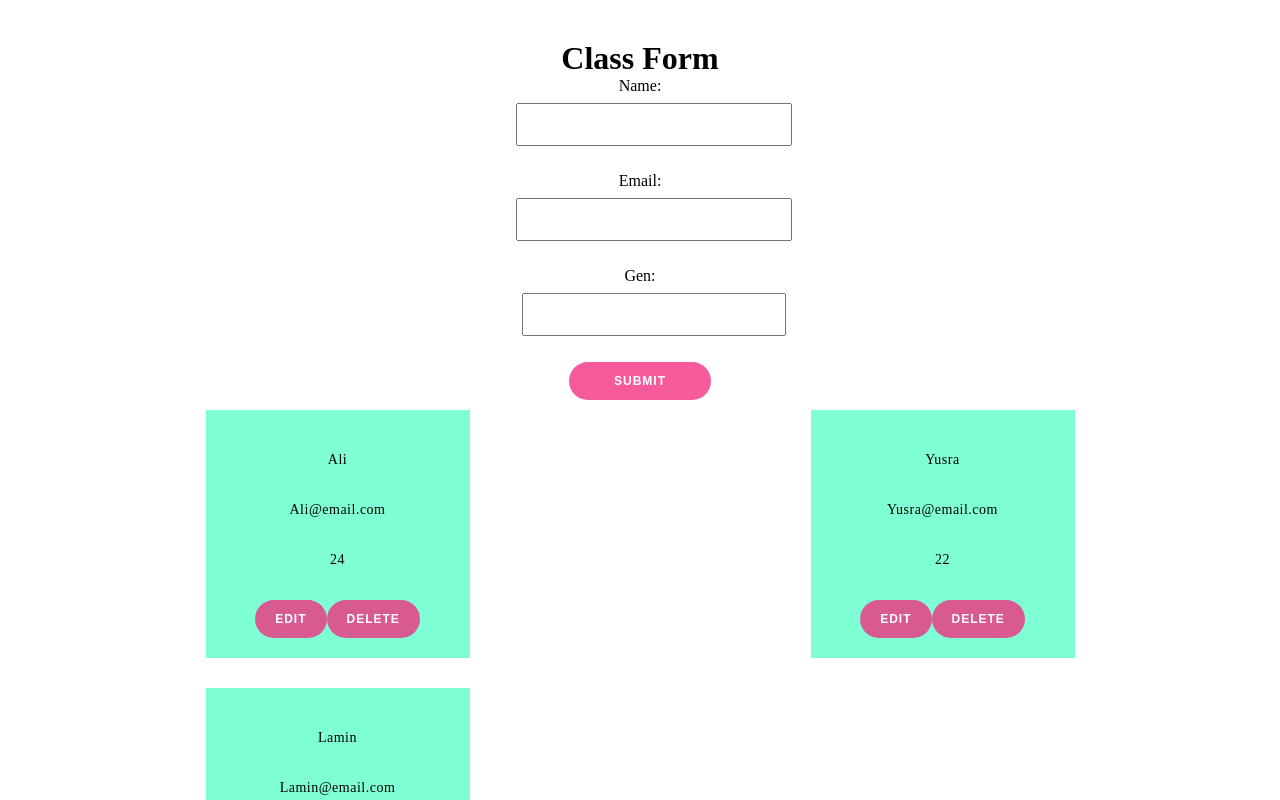
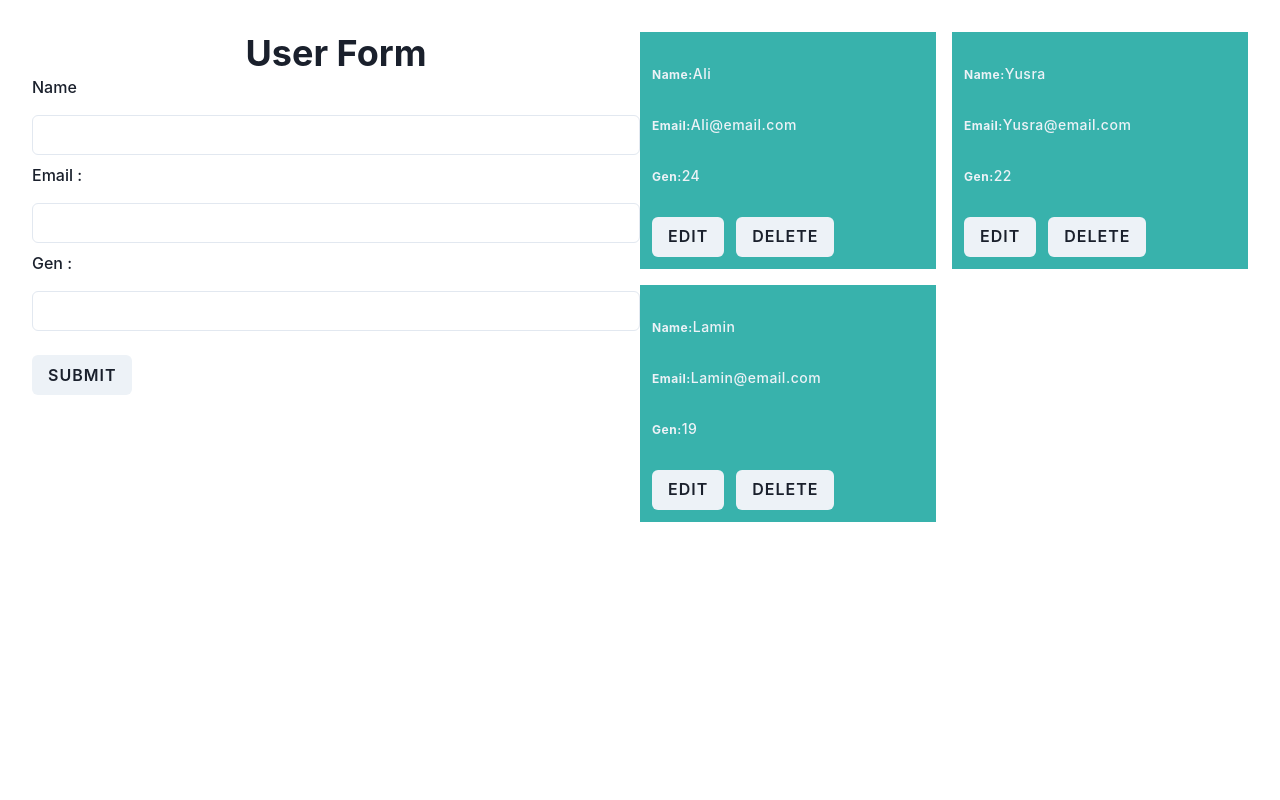
Before and after one commit to aliabdulbasit2002/react-users, a React (Vite) app: page / in a window 1280 px wide. Shown: the top 800 px of the page. Built offline with nearby package versions, Linux system fonts and the light colour scheme.

Commit message:
I installed chakra ui and used it in my project

```diff
--- a/package.json
+++ b/package.json
@@ -9,7 +9,11 @@
     "preview": "vite preview"
   },
   "dependencies": {
+    "@chakra-ui/react": "^2.7.0",
+    "@emotion/react": "^11.11.0",
+    "@emotion/styled": "^11.11.0",
     "@reduxjs/toolkit": "^1.9.5",
+    "framer-motion": "^10.12.16",
     "react": "^18.2.0",
     "react-dom": "^18.2.0",
     "react-redux": "^8.0.5",
--- a/src/App.css
+++ b/src/App.css
@@ -2,7 +2,6 @@
   max-width: 1280px;
   margin: 0 auto;
   padding: 2rem;
-  text-align: center;
 }
 
 .card {
--- a/src/App.jsx
+++ b/src/App.jsx
@@ -1,3 +1,4 @@
+import { Grid, GridItem } from "@chakra-ui/react";
 import "./App.css";
 import Users from "./Components/Users";
 import UsersForm from "./Components/UsersForm";
@@ -47,15 +48,19 @@ function App() {
   // };
 
   return (
-    <div className="App">
+    <Grid templateColumns="repeat(12,1fr)">
+      <GridItem colSpan={{ base: 12, md: 6 }}>
         <UsersForm />
+      </GridItem>
+      <GridItem colSpan={{ base: 12, md: 6 }} mt={{ base: 10, md: 0 }}>
         <Users
         // saveChanges={saveChanges}
         // users={user}
         // onDelete={handleDeleteUser}
         // editUser={saveChanges}
         />
-    </div>
+      </GridItem>
+    </Grid>
   );
 }
 
--- a/src/Components/Users.jsx
+++ b/src/Components/Users.jsx
@@ -1,6 +1,7 @@
 import { useSelector } from "react-redux";
 import EditUsersForm from "./EditUsersForm";
 import { useState } from "react";
+import { Box, Button, Flex, SimpleGrid, Text } from "@chakra-ui/react";
 
 const Users = () => {
   const [showModal, setShowModal] = useState(false);
@@ -16,15 +17,30 @@ const Users = () => {
   const { users } = useSelector((state) => state.users);
 
   return (
-    <div className="grid">
-      {users.map((user, index) => {
+    <SimpleGrid minChildWidth="250px" gap={4}>
+      {users.map((user) => {
         return (
-          <div className="card" key={user.id}>
-            <p>{user.name}</p>
-            <p>{user.email}</p>
-            <p>{user.gen}</p>
-            <div className="editDelete">
-              <button onClick={handleButtonClick}>Edit</button>
+          <Box key={user.id} bg="teal.400" p={3} color="gray.100">
+            <Text>
+              <Text as="span" fontWeight="bold">
+                Name:
+              </Text>
+              {user.name}
+            </Text>
+            <Text>
+              <Text as="span" fontWeight="bold">
+                Email:
+              </Text>
+              {user.email}
+            </Text>
+            <Text>
+              <Text as="span" fontWeight="bold">
+                Gen:
+              </Text>
+              {user.gen}
+            </Text>
+            <Flex gap={3}>
+              <Button onClick={handleButtonClick}>Edit</Button>
               {/* {showModal && (
                 <EditUsersForm
                   modalClose={handleModalClose}
@@ -33,12 +49,12 @@ const Users = () => {
                   saveChanges={saveChanges}
                 />
               )} */}
-              <button onClick={() => onDelete(user.id)}>Delete</button>
-            </div>
-          </div>
+              <Button onClick={() => onDelete(user.id)}>Delete</Button>
+            </Flex>
+          </Box>
         );
       })}
-    </div>
+    </SimpleGrid>
   );
 };
 export default Users;
--- a/src/Components/UsersForm.jsx
+++ b/src/Components/UsersForm.jsx
@@ -2,6 +2,13 @@ import React, { useState } from "react";
 import { useDispatch } from "react-redux";
 import { v4 as uuid } from "uuid";
 import { addUser } from "../features/usersSlice";
+import {
+  Button,
+  FormControl,
+  FormLabel,
+  Heading,
+  Input,
+} from "@chakra-ui/react";
 
 const UsersForm = () => {
   const [formData, setFormData] = useState({
@@ -31,32 +38,29 @@ const UsersForm = () => {
   };
 
   return (
-    <div className="">
     <form onSubmit={handleSubmit}>
-        <h1>Class Form</h1>
-        <label>
-          Name:
-          <input type="text" name="name" value={name} onChange={handleChange} />
-        </label>
-        <br />
-        <label>
-          Email:
-          <input
+      <Heading>User Form</Heading>
+      <FormControl>
+        <FormLabel>Name </FormLabel>
+        <Input type="text" name="name" value={name} onChange={handleChange} />
+      </FormControl>
+      <FormControl>
+        <FormLabel>Email :</FormLabel>
+        <Input
           type="email"
           name="email"
           value={email}
           onChange={handleChange}
         />
-        </label>
-        <br />
-        <label>
-          Gen:
-          <input type="text" name="gen" value={gen} onChange={handleChange} />
-        </label>
-        <br />
-        <button type="submit">Submit</button>
+      </FormControl>
+      <FormControl>
+        <FormLabel>Gen :</FormLabel>
+        <Input type="text" name="gen" value={gen} onChange={handleChange} />
+      </FormControl>
+      <Button type="submit" me="auto" mt={4}>
+        Submit
+      </Button>
     </form>
-    </div>
   );
 };
 
--- a/src/main.jsx
+++ b/src/main.jsx
@@ -3,11 +3,14 @@ import ReactDOM from "react-dom/client";
 import App from "./App";
 import { Provider } from "react-redux";
 import { store } from "./app/store";
+import { ChakraProvider } from "@chakra-ui/react";
 
 ReactDOM.createRoot(document.getElementById("root")).render(
   <React.StrictMode>
-    <Provider store={store}>
-      <App />
-    </Provider>
+    <ChakraProvider>
+      <Provider store={store}>
+        <App />
+      </Provider>
+    </ChakraProvider>
   </React.StrictMode>
 );
```
Also changed, not shown: 1 other file (tests, documents, lock files or other folders). Lines whose indentation alone changed are shown as unchanged.
